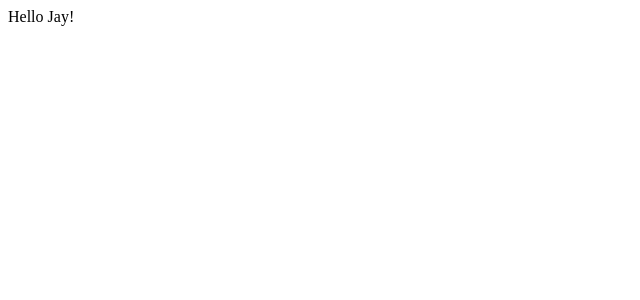
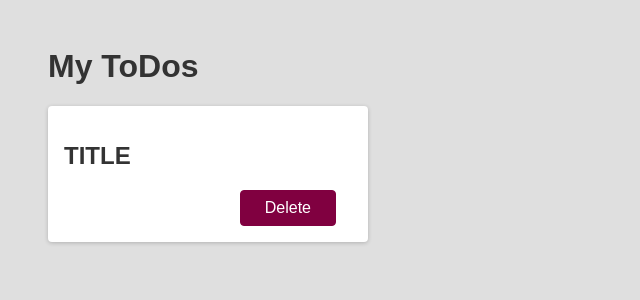
Before and after one commit to jakhongirn/react-intro, a React (Create React App) app: page / in a window 1280 px wide. Shown: the top 300 px of the page, without its empty margins (0-640 px from the left). Built offline with nearby package versions, Linux system fonts and the light colour scheme.

Commit message:
react to do html and css

```diff
--- a/src/App.js
+++ b/src/App.js
@@ -1,5 +1,15 @@
 function App() {
-  return <div>Hello Jay!</div>
+  return (
+    <div>
+      <h1>My ToDos</h1>
+      <div className='card'>
+        <h2>TITLE</h2>
+        <div className='actions'>
+          <button className="btn">Delete</button>
+        </div>
+      </div>
+    </div>
+  );
 }
 
 export default App;
--- a/src/index.css
+++ b/src/index.css
@@ -0,0 +1,73 @@
+* {
+  box-sizing: border-box;
+}
+
+body {
+  font-family: sans-serif;
+  margin: 3rem;
+  background-color: #dfdfdf;
+}
+
+h1, h2 {
+  color: #333333;
+}
+
+.btn {
+  font: inherit;
+  padding: 0.5rem 1.5rem;
+  cursor: pointer;
+  border-radius: 4px;
+  background-color: #800040;
+  color: white;
+  border: 1px solid #800040;
+  margin: 0 1rem;
+}
+
+.btn:hover {
+  background-color: #9c1458;
+  border-color: #9c1458;
+}
+
+.btn--alt {
+  background-color: transparent;
+  color: #800040;
+}
+
+.btn--alt:hover {
+  background-color: #f8dae9;
+}
+
+.card {
+  background-color: white;
+  border-radius: 4px;
+  box-shadow: 0 1px 4px rgba(0, 0, 0, 0.2);
+  padding: 1rem;
+  width: 20rem;
+}
+
+.actions {
+  text-align: right;
+}
+
+.modal {
+  box-shadow: 0 1px 4px rgba(0, 0, 0, 0.2);
+  border-radius: 6px;
+  background-color: white;
+  padding: 1rem;
+  text-align: center;
+  width: 30rem;
+  z-index: 10;
+  position: fixed;
+  top: 20vh;
+  left: calc(50% - 15rem);
+}
+
+.backdrop {
+  position: fixed;
+  z-index: 1;
+  background-color: rgba(0, 0, 0, 0.75);
+  width: 100%;
+  height: 100vh;
+  top: 0;
+  left: 0;
+}
```
